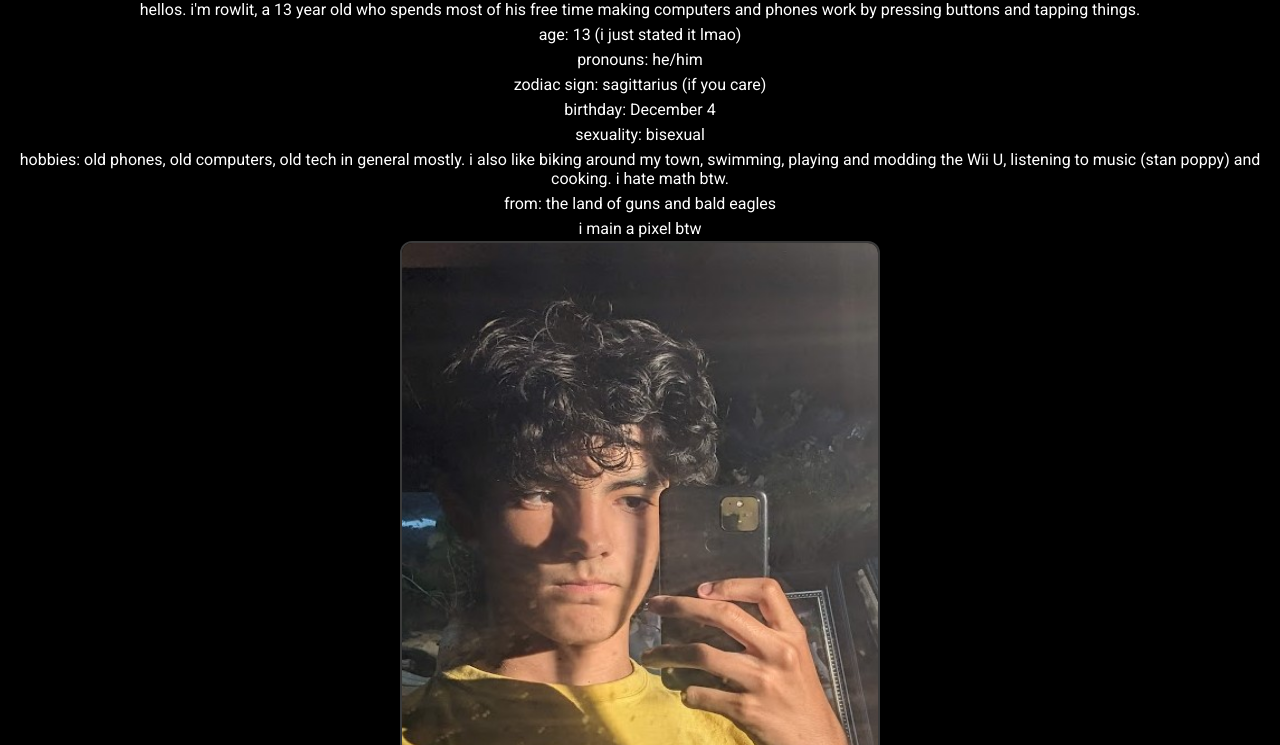
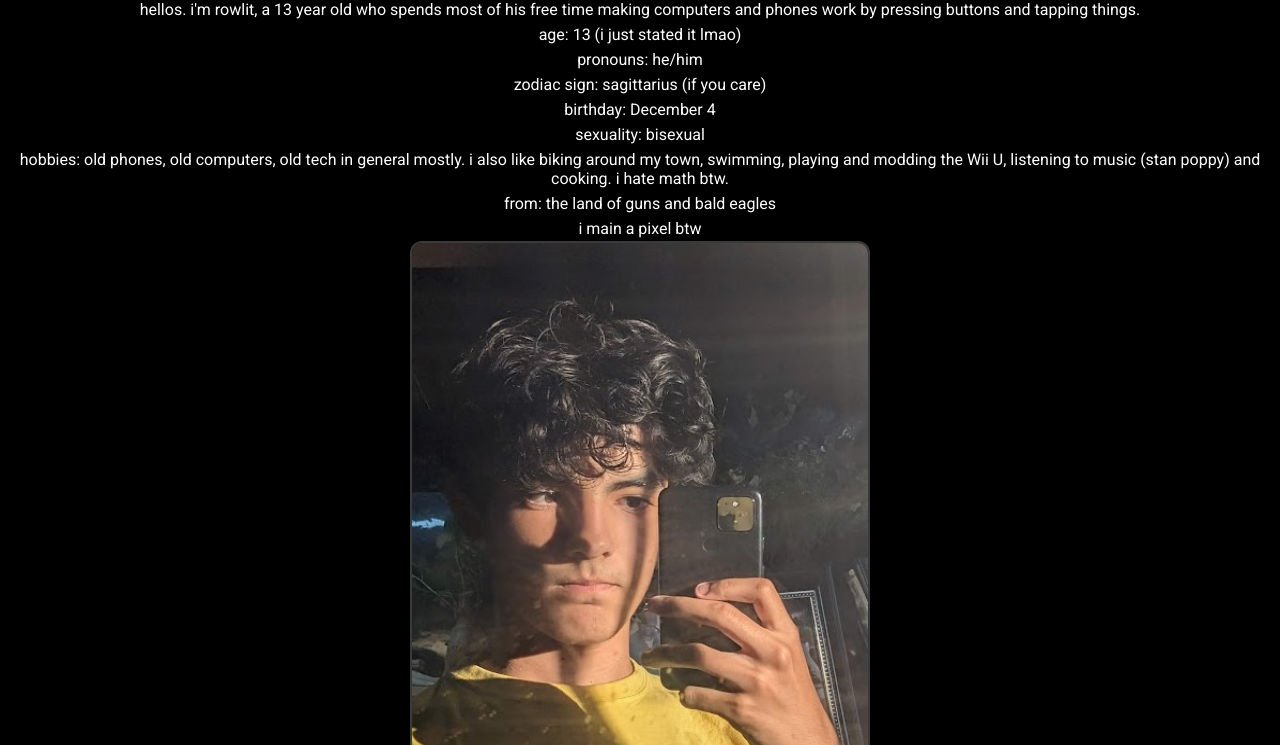
Before and after one commit to rowlit/rowlitsitev2, a plain HTML site: page about.html in a window 1280 px wide. Shown: the part 55-800 px from the top of the page. Drawn offline with Linux system fonts and the light colour scheme.

Commit message:
Update about.html

```diff
--- a/about.html
+++ b/about.html
@@ -34,7 +34,7 @@
   <p>from: the land of guns and bald eagles</p>
   <p>i main a pixel btw</p>
   <div style="text-align: center;">
-    <img src="./img1.jpg" alt="a pic of me because yes" style="width:480px;height:640px;border-radius: 12px;">
+    <img src="./img1.jpg" alt="a pic of me because yes" style="width:460px;height:640px;border-radius: 12px;">
   </div>
  <div style="text-align: center;">
     <p><a style="margin-bottom: 8px;" href="./index.html">back :3</a></p>
```
